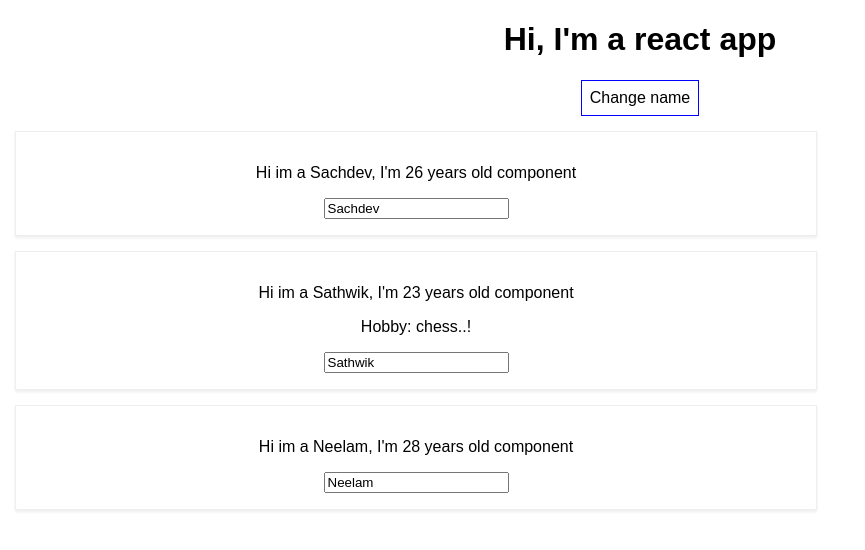
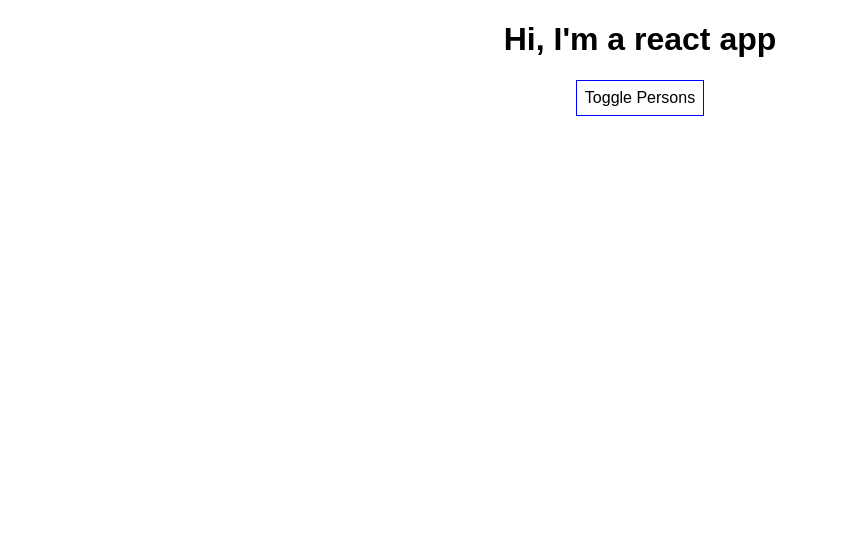
Before and after one commit to sachdev18/React-Starter, a React (Create React App) app: page / in a window 1280 px wide. Shown: the top 550 px of the page, without its empty margins (0-865 px from the left). Built offline with nearby package versions, Linux system fonts and the light colour scheme.

Commit message:
Dynamic lists using map and  splice

```diff
--- a/src/App.js
+++ b/src/App.js
@@ -5,23 +5,24 @@ import Person from './Person/Person.js';
 class App extends Component {
   state = {
     persons: [
-      { name: "Sachdev", age: "26" },
-      { name: "Sathwik", age: "23" },
-      { name: "Neelam", age: "28" }
-    ]
+      { id: "1233", name: "Sachdev", age: "26" },
+      { id: "1244", name: "Sathwik", age: "23" },
+      { id: "1255", name: "Neelam", age: "28" }
+    ],
+   showPersons : false
   }
 
-  switchNameHandler = (newName, newAge) => {
-    // console.log("this works!!");
-    // 'MUTATING STATE, DONT DO' :: this.state.persons[1].name = "Sathwik";
-    this.setState({
-      persons: [
-      { name: newName, age: newAge },
-      { name: "Suman", age: "26" },
-      { name: "Neelam", age: "30" }
-    ]
-    })
-  }
+  // switchNameHandler = (newName, newAge) => {
+  //   // console.log("this works!!");
+  //   // 'MUTATING STATE, DONT DO' :: this.state.persons[1].name = "Sathwik";
+  //   this.setState({
+  //     persons: [
+  //     { name: newName, age: newAge },
+  //     { name: "Suman", age: "26" },
+  //     { name: "Neelam", age: "30" }
+  //   ]
+  //   })
+  // }
 
   nameChangeHandler = (event) => {
     this.setState({
@@ -31,6 +32,21 @@ class App extends Component {
         { name: "Neelam", age: "28" }
       ]
     })
+  }
+
+  togglePersonHandler = () => {
+    const doesShow = this.state.showPersons;
+    this.setState({showPersons : !doesShow})
+  }
+
+  deletePersonHandler =(personIndex) => {
+    const pers = [...this.state.persons];
+    console.log("dperns", pers);
+    pers.splice(personIndex, 1);
+    this.setState({persons : pers})
+    // When using setState(), always use the main state variable first eg.persons
+    // and that variable that holds the value to be changed second
+    // eg.this.setState({persons : pers})
   }
 
   render() {
@@ -43,22 +59,43 @@ class App extends Component {
       cursor: 'pointer'
     };
 
+    let persons = null
+
+    if(this.state.showPersons) {
+      persons = (
+      <div>
+        {console.log(this.state.persons[0])}
+        {this.state.persons.map((newP, index) => {
+         {console.log("newp", newP)}
+         {console.log("index", index)}
+         {console.log("name", newP.name)}
+         return <Person
+                  name={newP.name}
+                  age={newP.age}
+                  click={() => this.deletePersonHandler(index)}
+                  key={newP.id} />
+        })}
+
+      {/* <Person name={this.state.persons[0].name}
+              age={this.state.persons[0].age} />
+      <Person name={this.state.persons[1].name}
+              age={this.state.persons[1].age}
+              click={this.switchNameHandler.bind(this, "BINDED CODE IN PARA", 50)}
+              change={this.nameChangeHandler}>
+              Hobby: chess..!
+              </Person>
+      <Person name={this.state.persons[2].name}
+              age={this.state.persons[2].age} /> */}
+      </div> );
+    }
+
     return (
       <div className="App">
         <h1>Hi, I'm a react app</h1>
         <button
         style={style}
-        onClick={() => this.switchNameHandler('newSyntax', 50)}> Change name </button>
-        <Person name={this.state.persons[0].name}
-                age={this.state.persons[0].age} />
-        <Person name={this.state.persons[1].name}
-                age={this.state.persons[1].age}
-                click={this.switchNameHandler.bind(this, "BINDED CODE IN PARA", 50)}
-                change={this.nameChangeHandler}>
-                Hobby: chess..!
-                </Person>
-        <Person name={this.state.persons[2].name}
-                age={this.state.persons[2].age} />
+        onClick={this.togglePersonHandler}> Toggle Persons </button>
+        {persons}
       </div>
     );
   }
```
